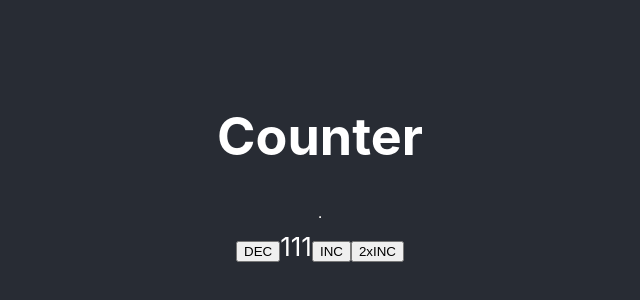
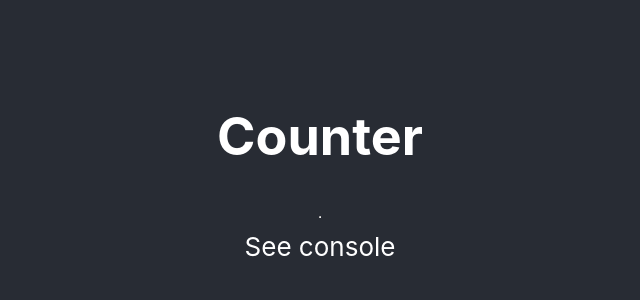
Before and after one commit to edmelkoyev/edw_react_patterns, a React (Create React App) app: page / in a window 1280 px wide. Shown: the part 234-534 px from the top of the page, without its empty margins (320-960 px from the left). Built offline with nearby package versions, Linux system fonts and the light colour scheme.

Commit message:
props.children can be function and we can call it

```diff
--- a/src/App.js
+++ b/src/App.js
@@ -10,12 +10,7 @@ class App extends React.Component {
           <h1>Counter</h1>
           <hr/>
           <Counter step={ 2 }>
-            <div>
-              <button >DEC</button>
-              <span>111</span>
-              <button>INC</button>
-              <button>2xINC</button>
-            </div>
+            { () => console.log("hello children") }
           </Counter>
         </header>
       </div>
--- a/src/components/Counter/index.js
+++ b/src/components/Counter/index.js
@@ -34,9 +34,8 @@ class Counter extends React.Component {
   }
 
   render () {
-    return (
-      this.props.children
-    )
+    this.props.children();
+    return (<div>See console</div>);
   }
 }
 
```
